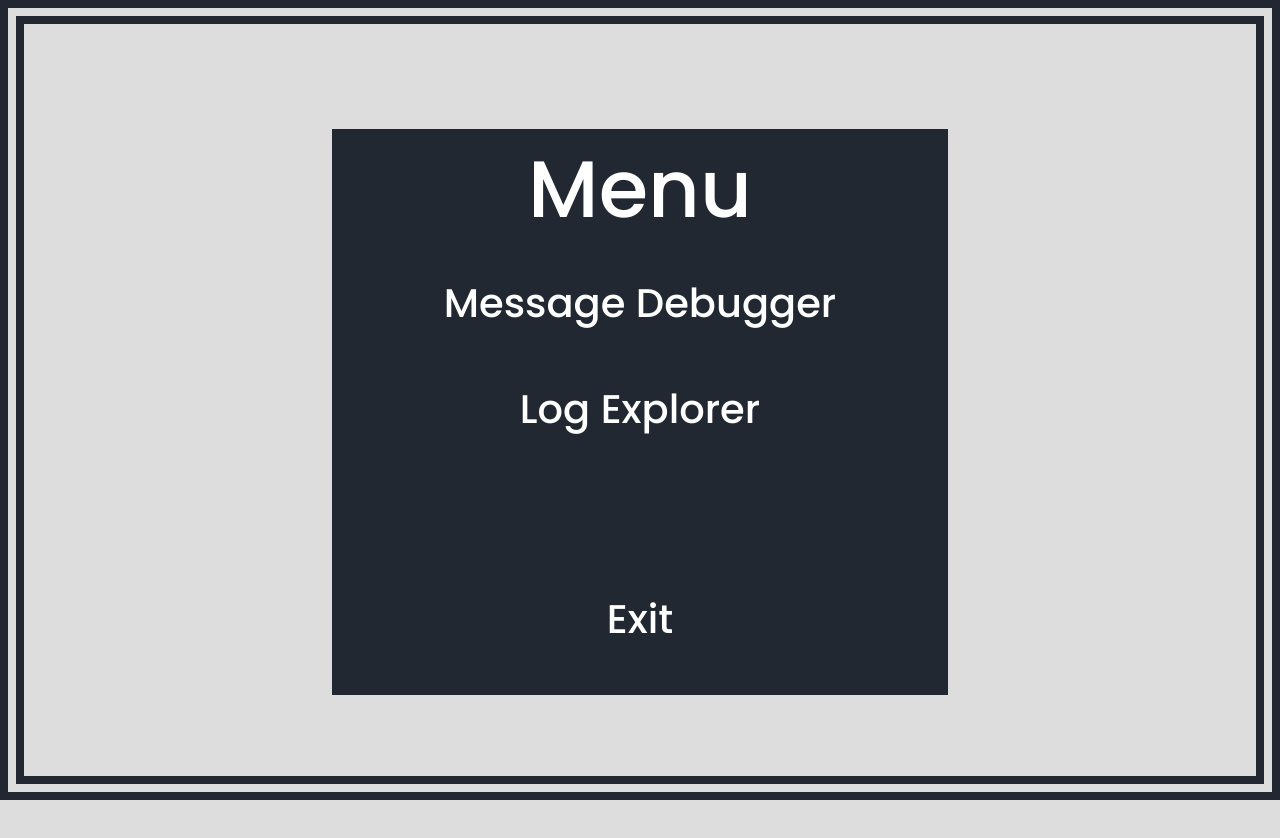
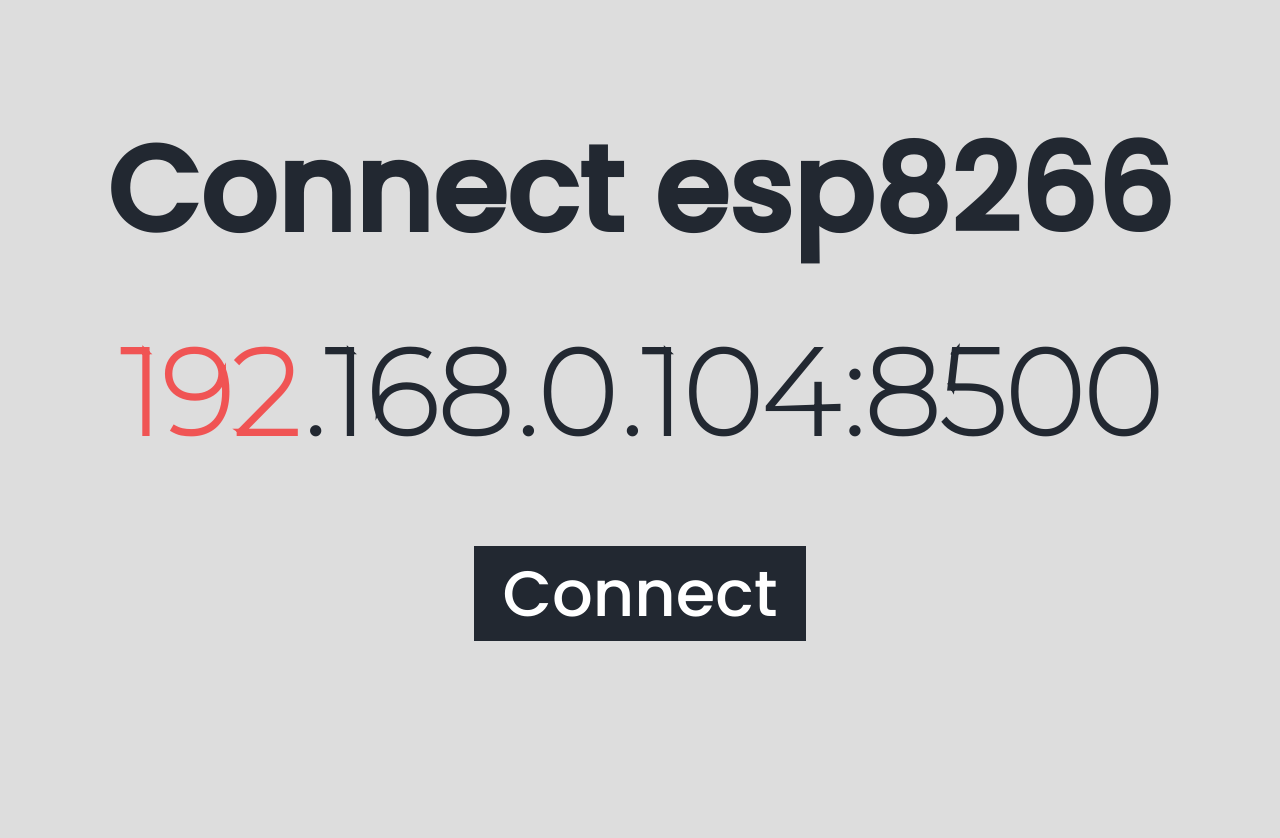
Before and after one commit to EladJosef/Esp8266-developer-tool, a Svelte app in the folder app/: page / in a window 1280 px wide. Shown: the top 838 px of the page. Before the commit the page ends 800 px from the top, so only its background shows below. Built offline with nearby package versions, Linux system fonts and the light colour scheme.

Commit message:
Debug mode was on
trun down debug mode

```diff
--- a/app/src/Pannel.svelte
+++ b/app/src/Pannel.svelte
@@ -2,7 +2,7 @@
   import Control from "./Control.svelte";
   import Menu from "./Menu.svelte";
   export let address;
-  let debug = true;
+  let debug = false;
   let current = 0;
   let just_pressed = false;
   let key;
```
